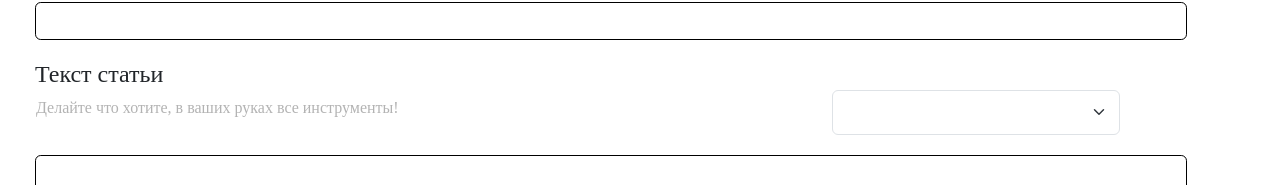
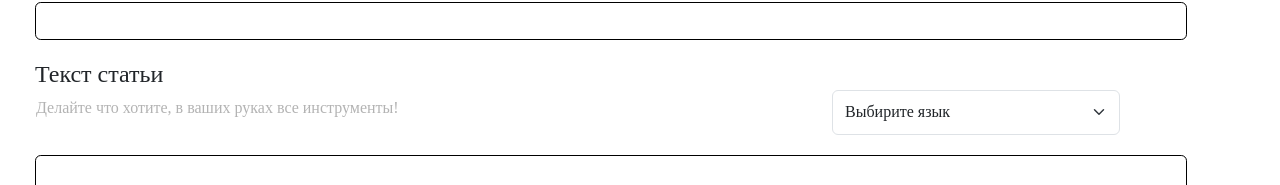
Before and after one commit to OverflowProjectMSP/final, a Vue app in the folder client/: page /NewState in a window 1280 px wide. Shown: the part 249-434 px from the top of the page. Built offline with nearby package versions, Linux system fonts and the light colour scheme; no server answers; a web font is replaced by a local one.

Commit message:
Правка

```diff
--- a/client/src/components/States/NewState.vue
+++ b/client/src/components/States/NewState.vue
@@ -19,7 +19,7 @@ export default {
 
     methods: {
         async addState() {
-            // if (this.form.details.length >= 20 && this.form.descriptions > 3 && this.form.tag != '') {
+            if (this.form.details.length >= 20 && this.form.descriptions > 3 && this.form.tag != '') {
             let res = await axios.post('/new-state', {
                 form: this.form
             });
@@ -33,9 +33,9 @@ export default {
             console.log(this.error);
             this.error = res.data.res;
             return;
-            // } else {
-            //     this.error = `Введите больше информации`;
-            // };
+            } else {
+                this.error = `Введите больше информации`;
+            };
         },
     }
 }
@@ -58,6 +58,7 @@ export default {
             <div class="forms">
                 <div class="form1">
                     <select class="form-select" style="border-color: #B3B3  3;" aria-label="Default select example" v-model="form.tag">
+                        <option selected value=""><img class="image">Выбирите язык</option>
                         <option value="javascript"><img src="./assets/js.jpg" class="image">JavaScript</option>
                         <option value="ts"><img :src="'src/assets/js.jpg'" class="image">TS</option>
                         <option value="python"><img src="./assets/js.jpg" class="image">Python</option>
```
